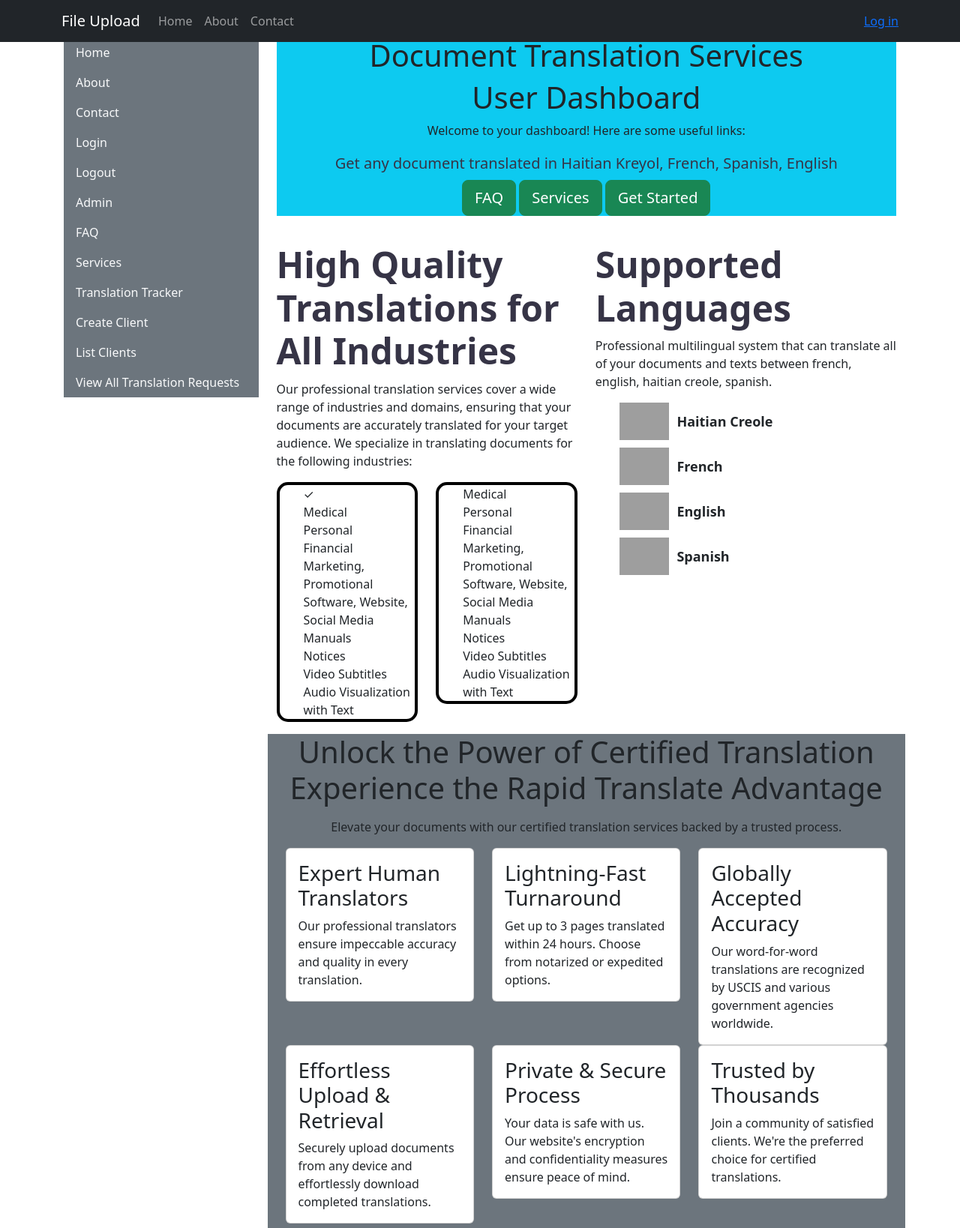
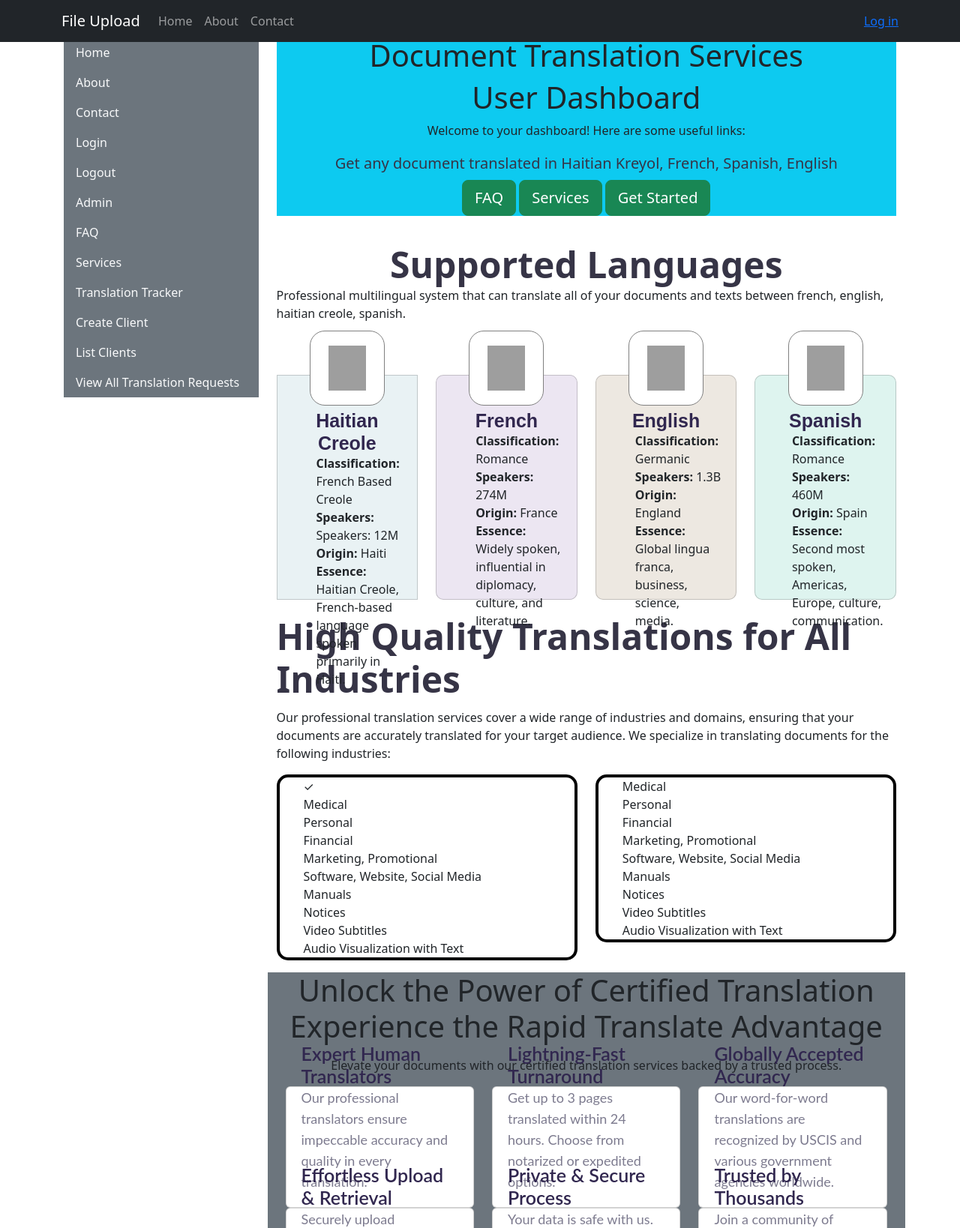
Before and after one commit to anditherobot/translationrequest, a Django app: page / in a window 1280 px wide. Shown: the top 1638 px of the page at 75% size. Run offline with Django 3.2, Linux system fonts and the light colour scheme; some libraries are stand-ins or nearby versions; grey boxes are pictures that could not be loaded.

Commit message:
progresss with index page

```diff
--- a/app/templates/app/index.html
+++ b/app/templates/app/index.html
@@ -21,9 +21,9 @@
 <style>
     .doc-type:before {
         content: '✓ ';
-       }
+    }
 
-       .flag-item {
+    .flag-item {
         display: flex;
         align-items: center;
         justify-content: flex-start;
@@ -34,14 +34,166 @@
     .flag-image {
         max-height: 50px;
         margin-right: 10px;
+        display: block;
+        margin: -10px auto 0;
     }
 
     .flag-name {
         font-weight: bold;
     }
+
+    .flag-card {
+        text-align: center;
+        border-radius: 0px;
+        height: 300px;
+        margin-top: 40px;
+    }
+
+    .card-body {
+        display: flex;
+        flex-direction: column;
+        align-items: center;
+        margin-top:-80px;
+        padding: 20px;
+    }
+
+    .flag-container {
+        background-color: white;
+        border:1px solid #808080;
+        border-radius:20px;
+        padding: 20px;
+        width: 100px;
+        height: 100px;
+        display: flex;
+        align-items: center;
+        justify-content: center;
+        margin-bottom: 5px;
+    }
+
+    .flag-image {
+        width: 50px;
+        height: 60px;
+    }
+
+    .card-title {
+        font-size: 25px;
+        font-family: Lato, sans-serif;
+        font-weight: 600;
+        color: #31274f;
+        margin-bottom: 0;
+    }
+
+    .card-text {
+        font-size: 18px;
+        font-family: Lato, sans-serif;
+        font-weight: 400;
+        line-height: 28px;
+        color: #7d7b8f;
+    }
+
+    h2 {
+        color: #363446;
+        margin-top: 20px;
+        margin-bottom: 10px;
+        font-size: 3rem;
+        font-weight: 700;
+        line-height: 120%;
+    }
+    .language-stats {
+        list-style:none;
+        text-align:left;
+    }
+
 </style>
+
+    <div class="row">
+
+        <div class="col-md-12">
+            <h2 class="text-center">Supported Languages</h2>
+            <style>
+
+            </style>
+            <p style="margin-top: -10px;">
+                Professional multilingual system that can translate all of your documents and texts between french, english, haitian creole, spanish.
+            </p>
+            <div class="row" style="margin-top:30px;">
+                <div class="col-md-3">
+                    <div class="card flag-card" style="background-color: #e9f2f4; ">
+                        <div class="card-body" style="padding: 20px;">
+                            <div class=" flag-container" style="background-color: white; padding: 20px; width: 100px; height: 100px;">
+                                <img src="{% static 'app/images/ht.svg' %}" alt="Flag 1" style="width: 50px; height: 60px;">
+                            </div>
+                            <h4 class="card-title" style="font-size: 25px; font-family: sans-serif;">Haitian Creole</h4>
+                            <ul class="language-stats">
+                                <li><b>Classification: </b>French Based Creole</li>
+                                <li><b>Speakers: </b>Speakers: 12M</li>
+                                <li><b>Origin:</b> Haiti</li>
+                                <li><b>Essence:</b> Haitian Creole, French-based language spoken primarily in Haiti.</li>
+                            </ul>
+                        </div>
+                    </div>
+                </div>
+                <div class="col-md-3">
+                    <div class="card flag-card" style="background-color: #ece6f2; border-radius: 10px; ">
+                        <div class="card-body" style="padding: 20px;">
+                            <div class=" flag-container" style="background-color: white; padding: 20px; width: 100px; height: 100px;">
+                                <img src="{% static 'app/images/fr.svg' %}" alt="Flag 2" style="width: 50px; height: 60px;">
+                            </div>
+                            <h4 class="card-title" style="font-size: 25px; font-family: sans-serif;">French</h4>
+                            <ul class="language-stats">
+                                <li><b>Classification: </b>Romance</li>
+                                <li><b>Speakers: </b>274M</li>
+                                <li><b>Origin: </b>France</li>
+                                <li><b>Essence: </b>Widely spoken, influential in diplomacy, culture, and literature.</li>
+                            </ul>
+
+                        </div>
+                    </div>
+                </div>
+                <div class="col-md-3">
+                    <div class="card flag-card" style="background-color: #ede8e1; border-radius: 10px; ">
+                        <div class="card-body" style="padding: 20px;">
+                            <div class="flag-container" style="background-color: white; padding: 20px; width: 100px; height: 100px;">
+                                <img src="{% static 'app/images/us.svg' %}" alt="Flag 3" style="width: 50px; height: 60px;">
+                            </div>
+                            <h4 class="card-title" style="font-size: 25px; font-family: sans-serif;">English</h4>
+                            <ul class="language-stats">
+                                <li><b>Classification: </b>Germanic</li>
+                                <li><b>Speakers: </b>1.3B</li>
+                                <li><b>Origin: </b>England</li>
+                                <li><b>Essence: </b>Global lingua franca, business, science, media.</li>
+                            </ul>
+
+                        </div>
+                    </div>
+                </div>
+                <div class="col-md-3">
+                    <div class="card flag-card" style="background-color: #def4ef; border-radius: 10px;">
+                        <div class="card-body" style="padding: 20px;">
+                            <div class="flag-container" style="background-color: white; padding: 20px; width: 100px; height: 100px;">
+                                <img src="{% static 'app/images/es.svg' %}" alt="Flag 4" style="width: 50px; height: 60px;">
+                            </div>
+                            <h4 class="card-title" style="font-size: 25px; font-family: sans-serif;">Spanish</h4>
+                            <ul class="language-stats">
+                                <li><b>Classification: </b>Romance</li>
+                                <li><b>Speakers: </b>460M</li>
+                                <li><b>Origin: </b>Spain</li>
+                                <li><b>Essence: </b>Second most spoken, Americas, Europe, culture, communication.</li>
+                            </ul>
+
+                        </div>
+                    </div>
+                </div>
+            </div>
+
+
+
+
+        </div>
+</div>
+
 <div class="row">
-    <div class="col-md-6">
+    <div class="col-md-12">
         <h2>High Quality Translations for All Industries</h2>
         <p>
             Our professional translation services cover a wide range of industries and domains, ensuring that your documents are accurately translated for your target audience. We specialize in translating documents for the following industries:
@@ -76,55 +228,7 @@
         </div>
 
     </div>
-    <div class="col-md-6">
-        <h2>Supported Languages</h2>
-        <style>
-            h2 {
-                color: #363446;
-                margin-top: 20px;
-                margin-bottom: 10px;
-                font-size: 3rem;
-                font-weight: 700;
-                line-height: 120%;
-            }
 
-            .testimonial-content {
-  width: 100%;
-  background-color: #363446;
-  border-radius: 12px;
-  flex-direction: column;
-  justify-content: space-between;
-  align-items: flex-start;
-  transition: background-color .2s, box-shadow .2s;
-  display: flex;
-  box-shadow: 4px 4px #87f8ae;
-}
-        </style>
-        <p>
-           Professional multilingual system that can translate all of your documents and texts between french, english, haitian creole, spanish.
-        </p>
-        <ul style="list-style: none;">
-            <li class="flag-item">
-                <img src="{% static 'app/images/ht.svg' %}" alt="Flag 1" class="flag-image">
-                <span class="flag-name">Haitian Creole</span>
-            </li>
-            <li class="flag-item">
-                <img src="{% static 'app/images/fr.svg' %}" alt="Flag 2" class="flag-image">
-                <span class="flag-name">French</span>
-            </li>
-            <li class="flag-item">
-                <img src="{% static 'app/images/us.svg' %}" alt="Flag 3" class="flag-image">
-                <span class="flag-name">English</span>
-            </li>
-            <li class="flag-item">
-                <img src="{% static 'app/images/es.svg' %}" alt="Flag 4" class="flag-image">
-                <span class="flag-name">Spanish</span>
-            </li>
-        </ul>
-
-
-
-    </div>
 </div>
 
 <div class="row bg-secondary  pb-2">
```
